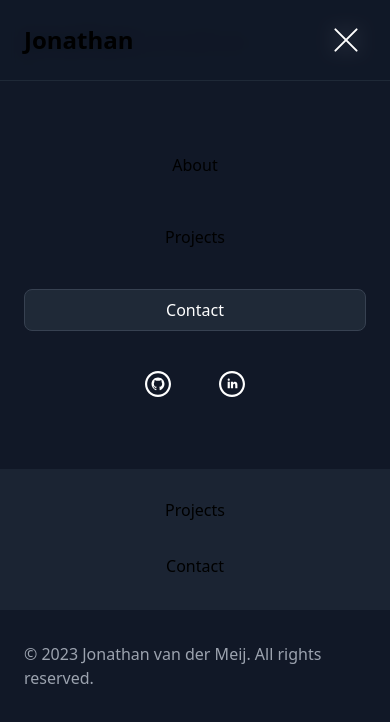
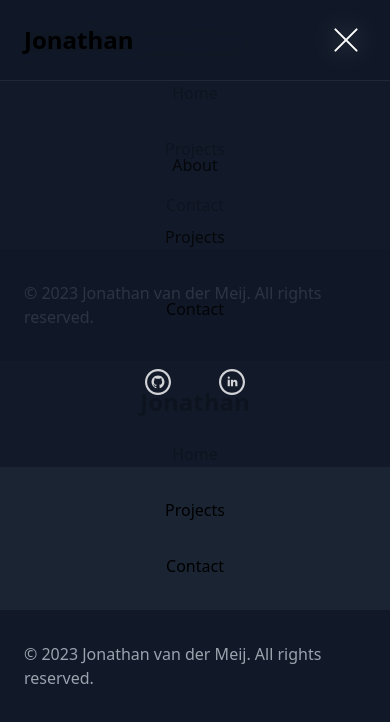
Before and after one commit to Jonathanmeij/portfolio-next, a Next.js app: page /layout in a window 390 px wide. Both pictures are taken after a click on the button 346 px from the left and 40 px from the top of the page. Shown: the top 722 px of the page. Built offline with nearby package versions, Linux system fonts and the light colour scheme.

Commit message:
fix background blur

```diff
--- a/components/navbar/Navbar.tsx
+++ b/components/navbar/Navbar.tsx
@@ -66,72 +66,57 @@ export default function Navbar() {
 
 function MobileMenuButton() {
     const genericHamburgerLine = `h-[2px] w-8 my-1 rounded-full bg-white transition ease transform duration-300`;
-    const [isOpen, setIsOpen] = useState(false);
 
     return (
         <Menu>
-            <Menu.Button
-                onClickCapture={() => setIsOpen(!isOpen)}
-                className="z-20 flex flex-col items-center justify-center w-12 h-12 mr-6 rounded md:hidden group"
-            >
+            {({ open }) => (
+                <>
+                    <Menu.Button className="z-20 flex flex-col items-center justify-center w-12 h-12 mr-6 rounded md:hidden group">
                         <>
                             <div
                                 className={`${genericHamburgerLine} ${
-                            isOpen ? "rotate-45 translate-y-[10px] " : "opacity-100 "
+                                    open
+                                        ? "rotate-45 translate-y-[10px] "
+                                        : "opacity-100 "
                                 }`}
                             />
                             <div
-                        className={`${genericHamburgerLine} ${isOpen ? "opacity-0" : ""}`}
+                                className={`${genericHamburgerLine} ${
+                                    open ? "opacity-0" : ""
+                                }`}
                             />
                             <div
                                 className={`${genericHamburgerLine} ${
-                            isOpen
+                                    open
                                         ? "-rotate-45 -translate-y-[10px] opacity-100"
                                         : "opacity-100 "
                                 }`}
                             />
                         </>
                     </Menu.Button>
-            <Menu.Items className="absolute top-0 right-0 w-full h-full translate-y-20 ">
+                    <Menu.Items className="absolute top-0 right-0 w-full translate-y-20 h-max backdrop-blur">
                         <Divider />
-                <div className="z-40 w-full py-16 bg-gray-900 backdrop-blur">
-                    <MenuItems setIsOpen={setIsOpen} />
+                        <div className="z-40 w-full py-16 bg-gray-900 opacity-80">
+                            <MenuItems />
                         </div>
                     </Menu.Items>
+                </>
+            )}
         </Menu>
     );
 }
 
-function MenuItems({ setIsOpen }: { setIsOpen: (isOpen: boolean) => void }) {
-    const close = () => setIsOpen(false);
+function MenuItems() {
     return (
         <Container className="flex flex-col w-full gap-8 ">
-            <Menu.Item>
-                {({ active }) => (
-                    <Button onClick={close} fullWidth>
-                        About
-                    </Button>
-                )}
-            </Menu.Item>
-            <Menu.Item>
-                {({ active }) => (
-                    <Button onClick={close} fullWidth>
-                        Projects
-                    </Button>
-                )}
-            </Menu.Item>
-            <Menu.Item>
-                {({ active }) => (
-                    <Button onClick={close} color="secondary" fullWidth>
-                        Contact
-                    </Button>
-                )}
-            </Menu.Item>
+            <Menu.Item>{({ active }) => <Button fullWidth>About</Button>}</Menu.Item>
+            <Menu.Item>{({ active }) => <Button fullWidth>Projects</Button>}</Menu.Item>
+            <Menu.Item>{({ active }) => <Button fullWidth>Contact</Button>}</Menu.Item>
             <div className="flex items-center m-auto">
                 <Menu.Item>
                     {({ active }) => (
                         <a target="_blank" href="https://github.com/Jonathanmeij">
-                            <Button onClick={close}>
+                            <Button>
                                 <Image
                                     className="text-white "
                                     src={GithubIcon}
@@ -147,7 +132,7 @@ function MenuItems({ setIsOpen }: { setIsOpen: (isOpen: boolean) => void }) {
                             target="_blank"
                             href="https://www.linkedin.com/in/jonathan-van-der-meij-539452252/"
                         >
-                            <Button onClick={close}>
+                            <Button>
                                 <Image src={LinkedInIcon} alt="LinkedIn" />
                             </Button>
                         </a>
```
Lines whose indentation alone changed are shown as unchanged.
